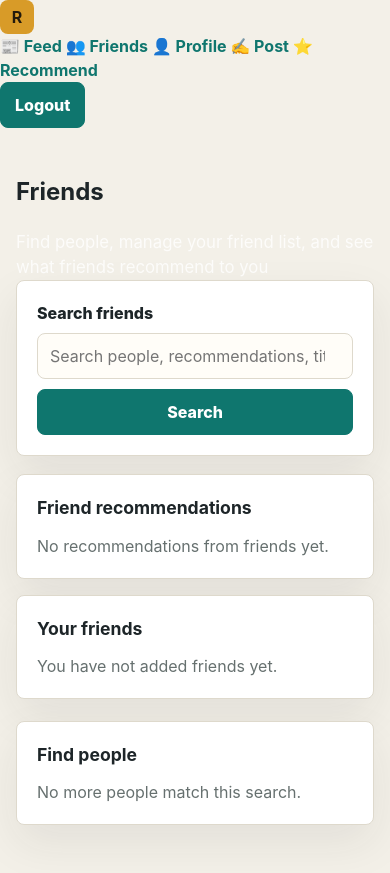
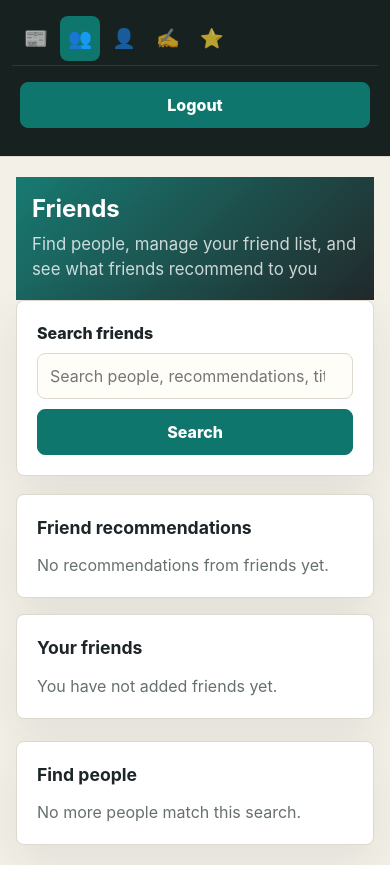
Before and after one commit to harshit1447/review-social, a Django app: page /friends/ in a window 390 px wide. Run offline with Django 5.2, Linux system fonts and the light colour scheme; the visitor is signed in with stand-in values (Sample User, id 1); data comes from the database, SQL or seed files in the repository; data that the repository does not hold is empty.

Commit message:
Update CSS with sidebar navigation styles and responsive design

```diff
--- a/posts/static/posts/styles.css
+++ b/posts/static/posts/styles.css
@@ -41,8 +41,133 @@ textarea {
     font: inherit;
 }
 
-.app-shell {
+.app-shell-authenticated {
+    display: grid;
+    grid-template-columns: 220px 1fr;
     min-height: 100vh;
+}
+
+.sidebar {
+    background: var(--surface-strong);
+    border-right: 1px solid var(--line);
+    display: flex;
+    flex-direction: column;
+    padding: 20px 0;
+    position: sticky;
+    top: 0;
+    height: 100vh;
+    overflow-y: auto;
+}
+
+.sidebar-header {
+    padding: 0 16px 24px;
+    border-bottom: 1px solid rgba(255, 255, 255, 0.1);
+}
+
+.sidebar-brand {
+    color: white;
+    display: inline-flex;
+    text-decoration: none;
+}
+
+.sidebar-nav {
+    display: grid;
+    gap: 0;
+    flex: 1;
+    padding: 16px 8px;
+}
+
+.sidebar-link {
+    align-items: center;
+    border-radius: 8px;
+    color: rgba(255, 255, 255, 0.7);
+    cursor: pointer;
+    display: flex;
+    gap: 12px;
+    padding: 12px 16px;
+    text-decoration: none;
+    transition: all 0.2s ease;
+}
+
+.sidebar-link:hover {
+    background: rgba(255, 255, 255, 0.08);
+    color: white;
+}
+
+.sidebar-link.active {
+    background: var(--accent);
+    color: white;
+}
+
+.sidebar-icon {
+    flex: 0 0 24px;
+    font-size: 1.2rem;
+    text-align: center;
+}
+
+.sidebar-label {
+    font-weight: 600;
+    font-size: 0.95rem;
+}
+
+.sidebar-footer {
+    border-top: 1px solid rgba(255, 255, 255, 0.1);
+    padding: 16px 8px;
+}
+
+.sidebar-logout-form {
+    width: 100%;
+}
+
+.sidebar-logout {
+    background: transparent;
+    border: 1px solid rgba(255, 255, 255, 0.2);
+    border-radius: 8px;
+    color: rgba(255, 255, 255, 0.7);
+    cursor: pointer;
+    display: block;
+    font-weight: 600;
+    padding: 10px 16px;
+    text-align: left;
+    width: 100%;
+    transition: all 0.2s ease;
+}
+
+.sidebar-logout:hover {
+    background: rgba(255, 255, 255, 0.08);
+    color: white;
+}
+
+.main-content {
+    display: flex;
+    flex-direction: column;
+    background: var(--bg);
+}
+
+.page-header {
+    background: linear-gradient(135deg, rgba(15, 118, 110, 0.96), rgba(29, 37, 40, 0.98)),
+        radial-gradient(circle at 15% 10%, rgba(216, 155, 40, 0.28), transparent 28%);
+    color: white;
+    padding: 32px 40px;
+}
+
+.page-header h1 {
+    font-size: clamp(1.8rem, 3vw, 3rem);
+    margin: 0 0 8px;
+    line-height: 1.2;
+}
+
+.page-header .page-subtitle {
+    color: rgba(255, 255, 255, 0.78);
+    font-size: 1.05rem;
+    margin: 8px 0 0;
+    max-width: 620px;
+}
+
+.page {
+    max-width: 100%;
+    margin: 0;
+    padding: 26px 40px 48px;
 }
 
 .site-header {
@@ -481,6 +606,50 @@ button[type="submit"] {
 }
 
 @media (max-width: 860px) {
+    .app-shell-authenticated {
+        grid-template-columns: 1fr;
+    }
+
+    .sidebar {
+        position: relative;
+        height: auto;
+        border-right: none;
+        border-bottom: 1px solid var(--line);
+        padding: 12px;
+    }
+
+    .sidebar-nav {
+        display: flex;
+        gap: 4px;
+        padding: 8px 0;
+        flex-wrap: wrap;
+    }
+
+    .sidebar-link {
+        padding: 10px 12px;
+        font-size: 0.9rem;
+    }
+
+    .sidebar-label {
+        display: none;
+    }
+
+    .sidebar-icon {
+        flex: 0 0 auto;
+    }
+
+    .page-header {
+        padding: 24px 24px;
+    }
+
+    .page-header h1 {
+        font-size: 1.5rem;
+    }
+
+    .page {
+        padding: 20px 24px;
+    }
+
     .topbar {
         align-items: flex-start;
         flex-direction: column;
@@ -503,7 +672,10 @@ button[type="submit"] {
 }
 
 @media (max-width: 560px) {
-    .site-header-inner,
+    .page-header {
+        padding: 18px 16px;
+    }
+
     .page {
         padding-left: 16px;
         padding-right: 16px;
@@ -519,4 +691,16 @@ button[type="submit"] {
     .search-row {
         grid-template-columns: 1fr;
     }
+
+    .sidebar-header {
+        display: none;
+    }
+
+    .sidebar-nav {
+        padding: 4px;
+    }
+
+    .sidebar-link {
+        padding: 8px 8px;
+    }
 }
```
